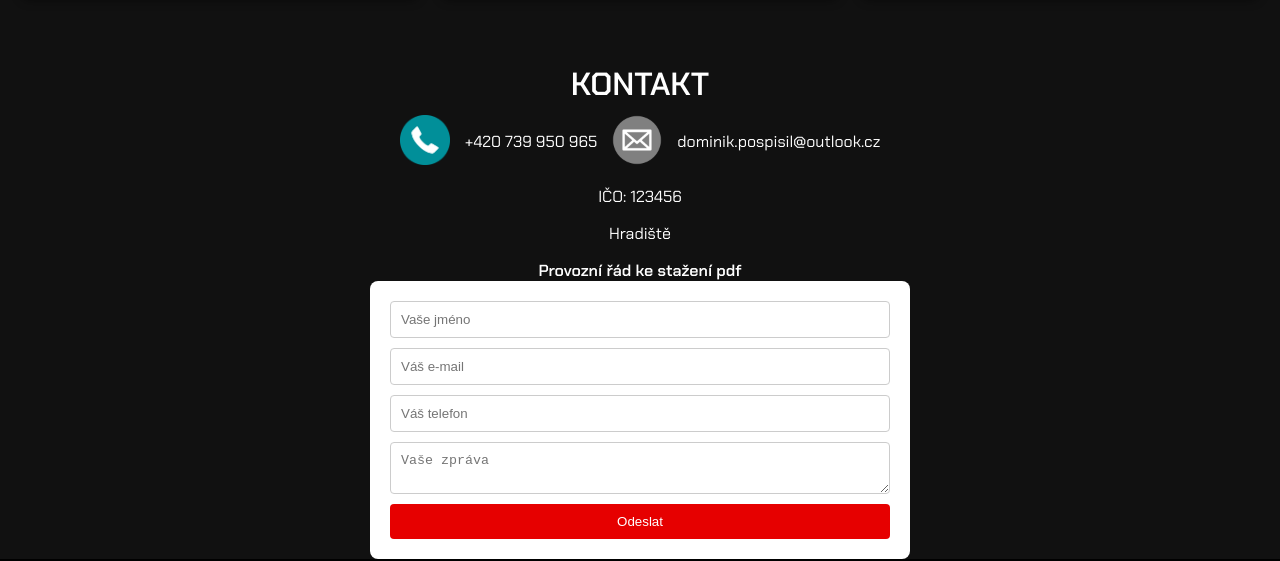
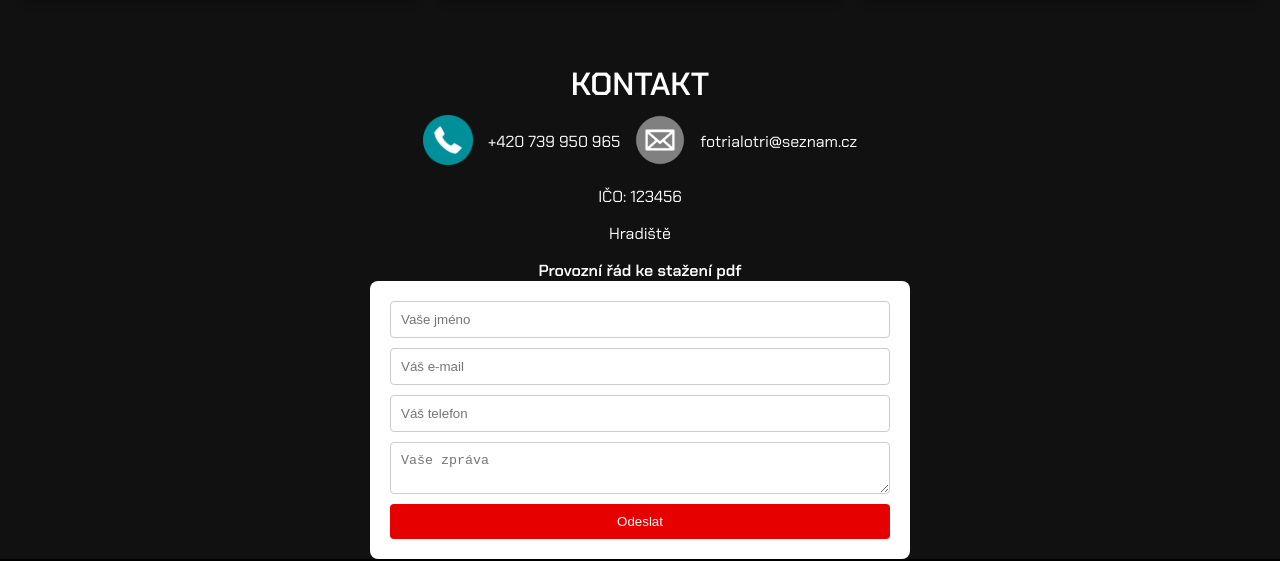
Before and after one commit to Domimino/fotrialotri, a plain HTML site: page index.html in a window 1280 px wide. Shown: the part 1980-2541 px from the top of the page. Drawn offline with Linux system fonts and the light colour scheme.

Commit message:
Update email address in contact section

```diff
--- a/index.html
+++ b/index.html
@@ -411,7 +411,7 @@ Na pódiu přinášíme poctivou show plnou emocí a dobré nálady. V našem re
         <div class="contact-icon">
           <img src="images/mail.png" alt="Email">
         </div>
-        <p>dominik.pospisil@outlook.cz</p>
+        <p>fotrialotri@seznam.cz</p>
       </div>
 
       <div class="ico">
```
